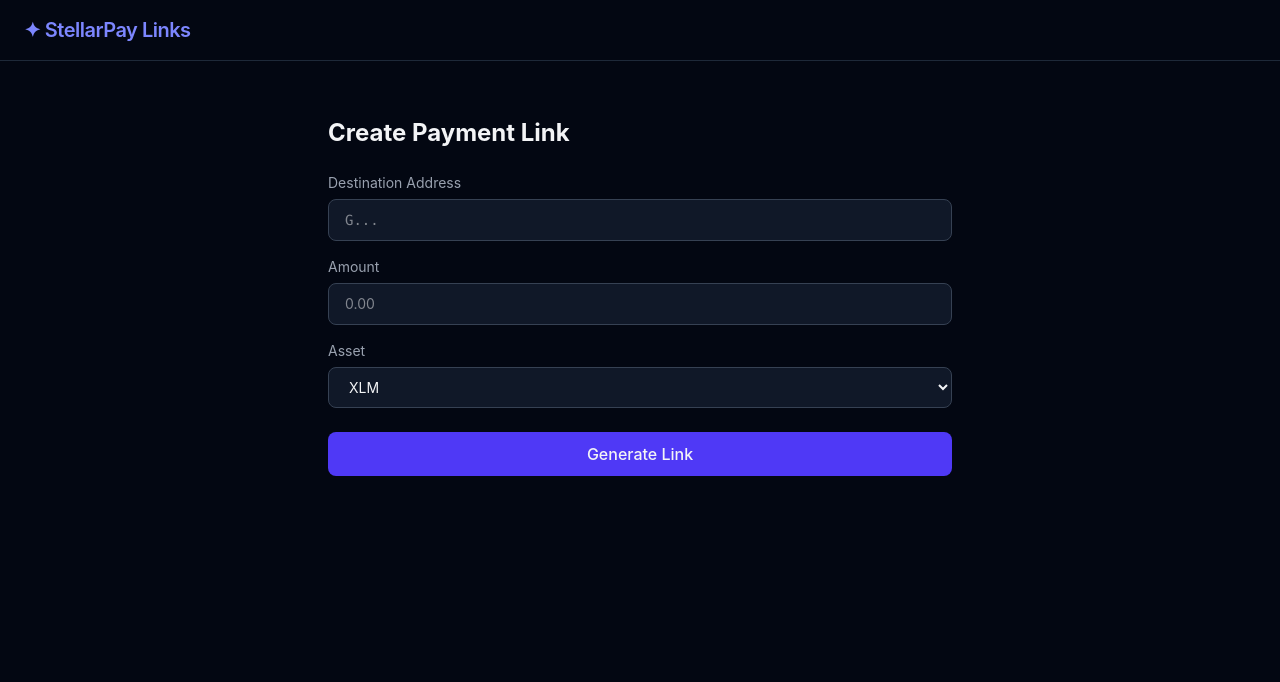
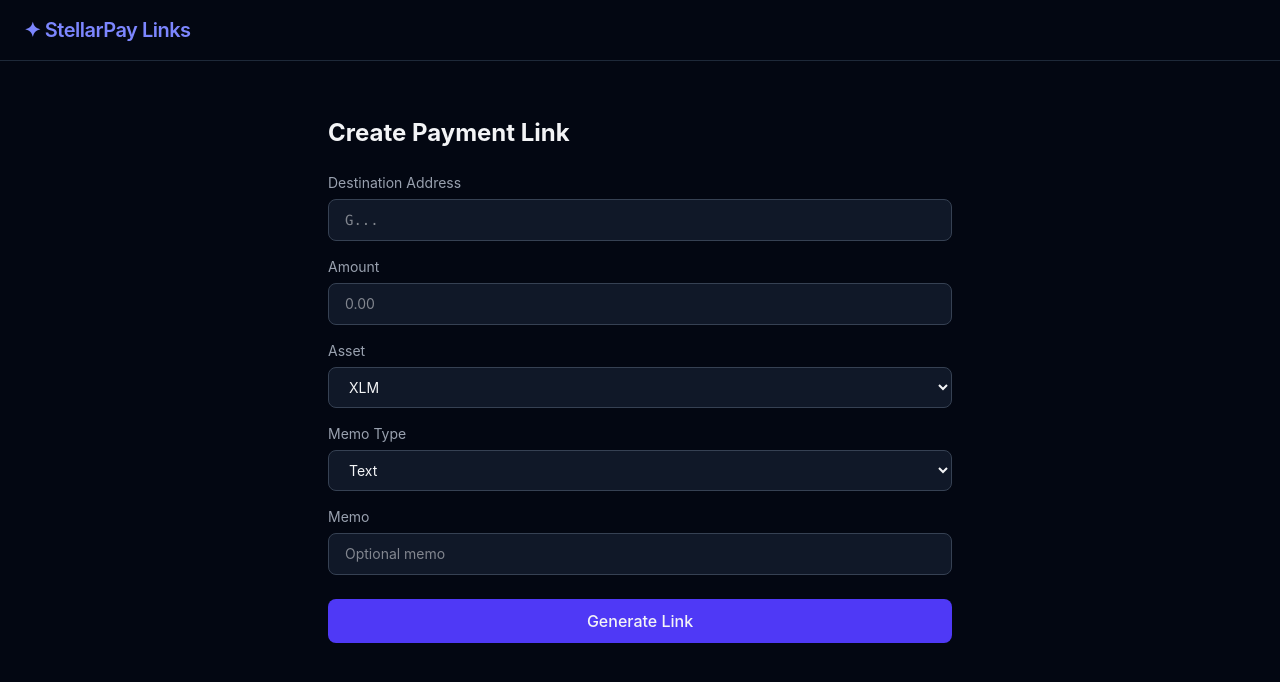
Before and after one commit to Emins25/StellarPayLinks, a Next.js app: page /create in a window 1280 px wide. Shown: the top 682 px of the page. Built offline with nearby package versions, Linux system fonts and the light colour scheme.

Commit message:
Add optional memo and memoType fields to payment link generation
- Add memo and memoType inputs to create form
- Include memo parameters in generated URL when provided
- Display memo details on payment page
- Update QR code URL to include memo parameters

```diff
--- a/app/create/page.tsx
+++ b/app/create/page.tsx
@@ -10,6 +10,8 @@ export default function CreatePage() {
   const [destination, setDestination] = useState("");
   const [amount, setAmount] = useState("");
   const [asset, setAsset] = useState("XLM");
+  const [memo, setMemo] = useState("");
+  const [memoType, setMemoType] = useState("text");
   const [generatedUrl, setGeneratedUrl] = useState("");
   const [error, setError] = useState("");
 
@@ -28,7 +30,10 @@ export default function CreatePage() {
     }
 
     const base = typeof window !== "undefined" ? window.location.origin : "http://localhost:3000";
-    const url = `${base}/pay?destination=${encodeURIComponent(destination)}&amount=${encodeURIComponent(amount)}&asset=${encodeURIComponent(asset)}`;
+    let url = `${base}/pay?destination=${encodeURIComponent(destination)}&amount=${encodeURIComponent(amount)}&asset=${encodeURIComponent(asset)}`;
+    if (memo) {
+      url += `&memo=${encodeURIComponent(memo)}&memoType=${encodeURIComponent(memoType)}`;
+    }
     setGeneratedUrl(url);
   }
 
@@ -77,6 +82,28 @@ export default function CreatePage() {
           </select>
         </Field>
 
+        <Field label="Memo Type">
+          <select
+            value={memoType}
+            onChange={(e) => setMemoType(e.target.value)}
+            className="w-full bg-gray-900 border border-gray-700 rounded-lg px-4 py-2.5 text-sm focus:outline-none focus:border-indigo-500"
+          >
+            <option value="text">Text</option>
+            <option value="id">ID</option>
+            <option value="hash">Hash</option>
+          </select>
+        </Field>
+
+        <Field label="Memo">
+          <input
+            type="text"
+            placeholder="Optional memo"
+            value={memo}
+            onChange={(e) => setMemo(e.target.value)}
+            className="w-full bg-gray-900 border border-gray-700 rounded-lg px-4 py-2.5 text-sm focus:outline-none focus:border-indigo-500"
+          />
+        </Field>
+
         {error && <p className="text-red-400 text-sm">{error}</p>}
 
         <button
--- a/app/pay/page.tsx
+++ b/app/pay/page.tsx
@@ -9,11 +9,13 @@ function PaymentRequest() {
   const destination = params.get("destination") ?? "";
   const amount = params.get("amount") ?? "";
   const asset = params.get("asset") ?? "XLM";
+  const memo = params.get("memo") ?? "";
+  const memoType = params.get("memoType") ?? "";
   const [qrDataUrl, setQrDataUrl] = useState<string>("");
 
   const paymentUrl =
     typeof window !== "undefined"
-      ? `${window.location.origin}/pay?destination=${destination}&amount=${amount}&asset=${asset}`
+      ? `${window.location.origin}/pay?destination=${destination}&amount=${amount}&asset=${asset}${memo ? `&memo=${memo}&memoType=${memoType}` : ""}`
       : "";
 
   useEffect(() => {
@@ -39,6 +41,8 @@ function PaymentRequest() {
         <Row label="Destination" value={destination} mono />
         <Row label="Amount" value={`${amount} ${asset}`} />
         <Row label="Asset" value={asset} />
+        {memo && <Row label="Memo" value={memo} mono />}
+        {memo && <Row label="Memo Type" value={memoType} />}
       </div>
 
       {qrDataUrl && (
```
